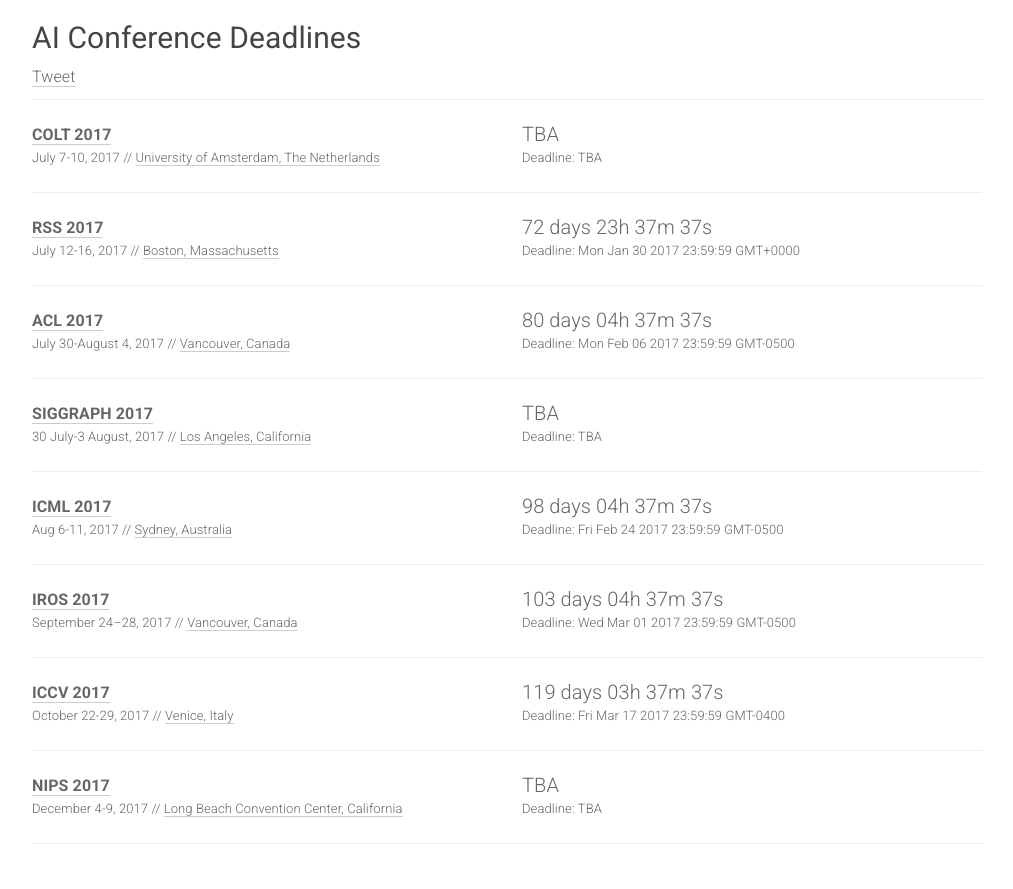
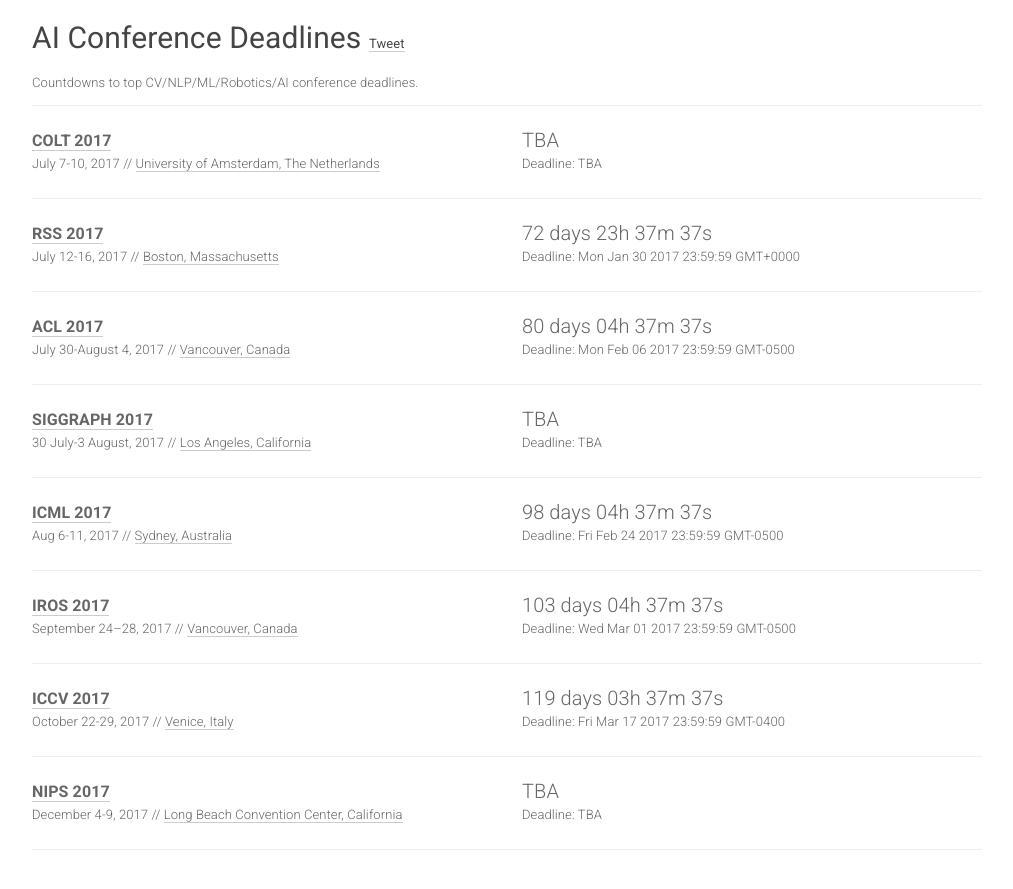
Before and after one commit to paperswithcode/ai-deadlines, a Jekyll site: the page built from index.html, in a window 1280 px wide. Shown: the top 889 px of the page, without its empty margins (133-1146 px from the left). Built offline with Jekyll 4.4.1, drawn with Linux system fonts in a browser that asks for light colours; nearby versions of some CDN libraries; comment, search, counter and statistics services are not loaded.

Commit message:
Updates tweet description

```diff
--- a/_config.yml
+++ b/_config.yml
@@ -1,6 +1,6 @@
 title: AI Conference Deadlines # (Maintained by @abhshkdz)
 # email: abhshkdz@vt.edu
-description: Self-updating countdown timers to keep track of a bunch of CV/NLP/ML/AI conference deadlines, because things can quickly get out of hand.
+description: Countdowns to top CV/NLP/ML/Robotics/AI conference deadlines.
 
 baseurl: ""
 twitter_username: abhshkdz
--- a/_layouts/home.html
+++ b/_layouts/home.html
@@ -19,9 +19,11 @@
     <div class="container">
         <div class="page-header">
             <div class="row">
-                <div class="col-xs-12">
-                    <h1>AI Conference Deadlines</h1>
-                    <a href="https://twitter.com/share" class="twitter-share-button" data-text="Self-updating countdown timers to keep track of a bunch of AI conference deadlines" data-show-count="false">Tweet</a><script async src="//platform.twitter.com/widgets.js" charset="utf-8"></script>
+                <div class="col-xs-12 col-sm-6">
+                  <h1>AI Conference Deadlines <a href="https://twitter.com/share" class="twitter-share-button" data-text="{{site.description}} #machinelearning " data-show-count="false" style="font-size:13px;">Tweet</a><script async src="//platform.twitter.com/widgets.js" charset="utf-8"></script></h1>
+                </div>
+                <div class="meta col-xs-12">
+                  {{ site.description }}
                 </div>
             </div>
         </div>
```
